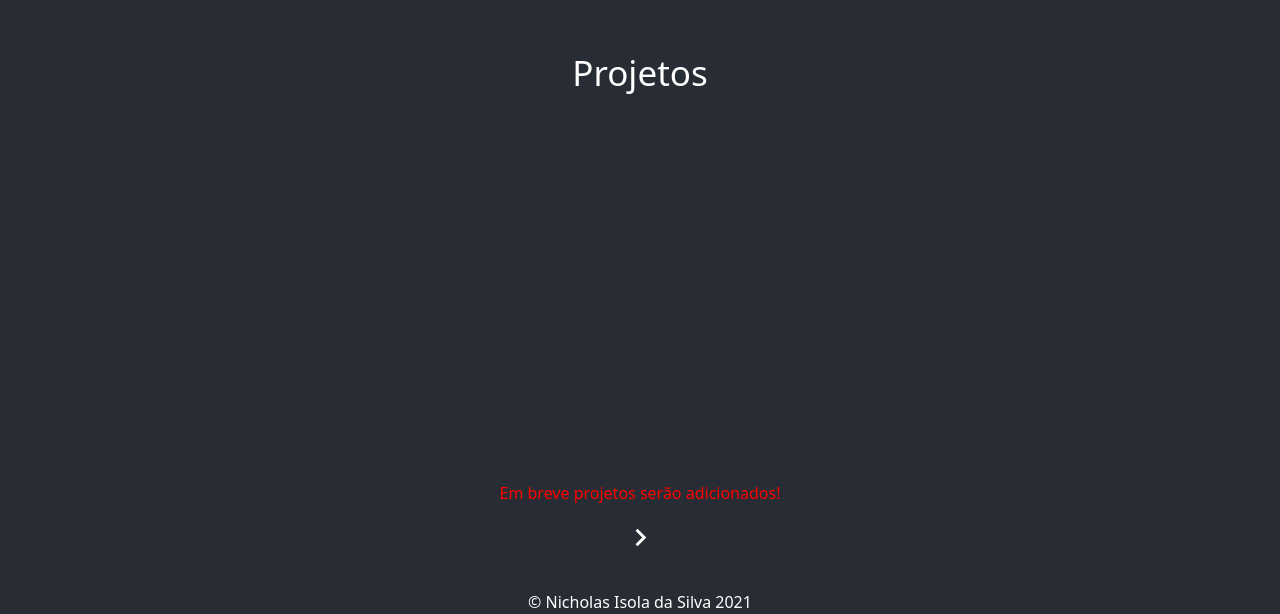
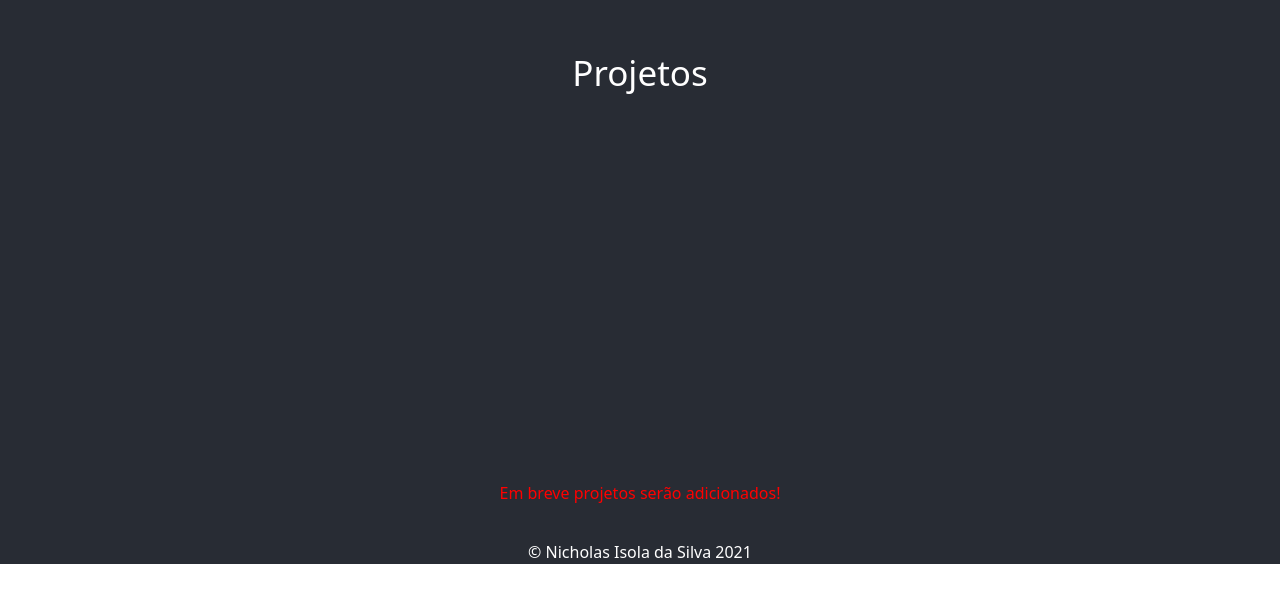
Before and after one commit to Thoks10a/portfolio-nicholas, a React (Create React App) app: page /projetos in a window 1280 px wide. Shown: the part 452-1066 px from the top of the page. After the commit the page ends 1016 px from the top, so only its background shows below. Built offline with nearby package versions, Linux system fonts and the light colour scheme.

Commit message:
Removing-last-arrow

```diff
--- a/src/components/projetos/projetos.js
+++ b/src/components/projetos/projetos.js
@@ -4,7 +4,7 @@ import { Link } from 'react-router-dom';
 
 //icons
 import { IoIosArrowBack } from 'react-icons/io';
-import { MdNavigateNext } from 'react-icons/md';
+//import { MdNavigateNext } from 'react-icons/md';
 
 import '../home/home.css';
 
@@ -35,18 +35,6 @@ export default function Projetos() {
             >
                 Em breve projetos serão adicionados!
             </div>
-            <Link
-                to="/videos"
-                style={{
-                    display: 'flex',
-                    'align-items': 'center',
-                    'justify-content': 'center',
-                    color: 'gray',
-                }}
-                className="next-hove"
-            >
-                <MdNavigateNext size={35} />
-            </Link>
         </div>
     );
 }
```
